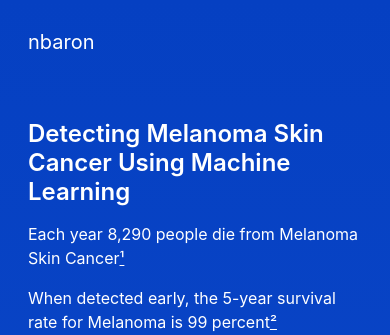
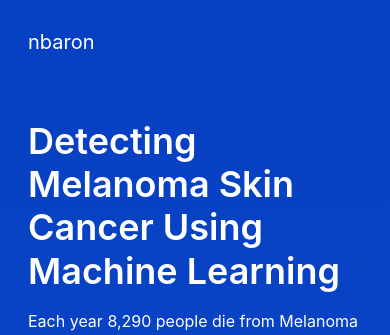
Before and after one commit to noahbaron91/melanoma-detector, a React (Vite) app in the folder frontend/: page / in a window 390 px wide. Shown: the top 335 px of the page. Built offline with nearby package versions, Linux system fonts and the light colour scheme; no server answers.

Commit message:
feat: small fixes

```diff
--- a/frontend/src/App.tsx
+++ b/frontend/src/App.tsx
@@ -210,7 +210,7 @@ function MelanomaSampleTest({ sampleCase }: { sampleCase: Case }) {
             <Dialog.Title className='text-xl'>
               Actual: {getLabelFromClassification(sampleCase.trueLabel)}{' '}
             </Dialog.Title>
-            <Dialog.Close className='pointer-events-none'>
+            <Dialog.Close className='outline-none'>
               <CloseIcon />
             </Dialog.Close>
           </div>
@@ -324,7 +324,7 @@ function App() {
         nbaron
       </a>
       <div className='flex flex-col gap-4 mt-16 md:gap-7'>
-        <h1 className='text-2xl text-white sm:text-5xl font-semibold sm:text-center md:text-5xl max-w-[800px] !leading-[120%] sm:mx-auto'>
+        <h1 className='text-4xl text-white sm:text-5xl font-semibold sm:text-center md:text-5xl max-w-[800px] !leading-[120%] sm:mx-auto'>
           Detecting Melanoma Skin Cancer Using Machine Learning
         </h1>
         <div className='flex text-white flex-col gap-4 sm:text-center md:text-xl'>
```
